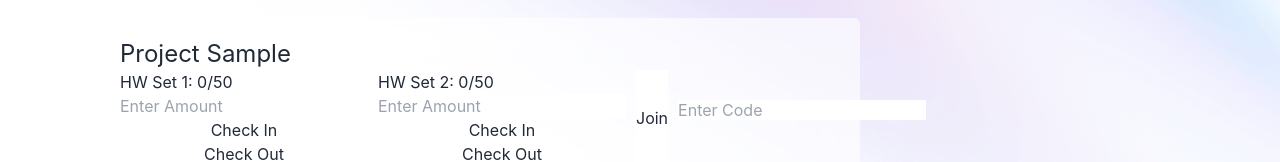
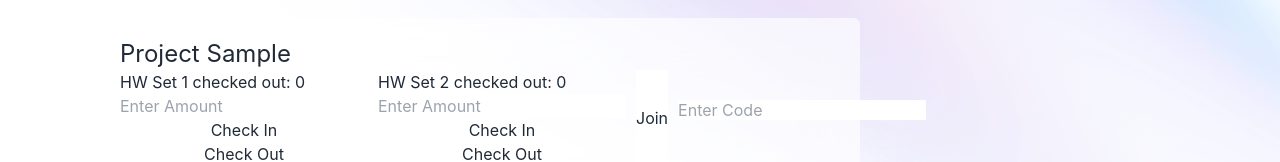
Before and after one commit to R1chardy/ECE-461L-The-Goons, a React (Create React App) app in the folder goons-app/: page /Projects in a window 1280 px wide. Both pictures are taken after typing "Sample", "Sample123" into the empty fields and a click on the button "Create Project". Shown: the part 212-374 px from the top of the page. Built offline with nearby package versions, Linux system fonts and the light colour scheme.

Commit message:
added check in and check out

```diff
--- a/goons-app/src/HWSet.js
+++ b/goons-app/src/HWSet.js
@@ -5,23 +5,23 @@ function HWSet(props) {
     const hwname = props.hwname
     const projname = props.projname
     const joined = props.joined
-    const hwsCounts = props.hwsCounts
+    const hwsChecked = props.hwsChecked
 
     const [inputValue, setInputValue] = useState(0)
 
     const checkInValue = (num) => {
         if(!isNaN(num) && (joined.has(projname))) {
-            // const val = Math.min(value+num, max)
+            const val = Math.max(0, (hwsChecked.has([projname,hwname].toString())? hwsChecked.get([projname,hwname].toString()) : 0) - num)
             //send update to backend
-            props.CheckPressed(hwname, 0)
+            props.CheckPressed(projname, hwname, val)
         }
     }
 
     const checkOutValue = (num) => {
         if(!isNaN(num) && (joined.has(projname))){
-            // const val = Math.max(value-num, 0)
+            const val = Math.min(50, num + (hwsChecked.has([projname,hwname].toString())? hwsChecked.get([projname,hwname].toString()) : 0))
             //send update to backend
-            props.CheckPressed(hwname, 0)
+            props.CheckPressed(projname, hwname, val)
         }
     }
 
@@ -32,7 +32,7 @@ function HWSet(props) {
     return (
         <div>
             <div style={{ display: 'flex', flexDirection: 'column'}}>
-                <p style={{margin: '0', marginRight: '10px'}}>HW Set {hwname}: {0}/{50}</p>
+                <p style={{margin: '0', marginRight: '10px'}}>HW Set {hwname} checked out: {hwsChecked.has([projname,hwname].toString())? hwsChecked.get([projname,hwname].toString()) : 0}</p>
             </div>
             <div style={{display: 'flex', flexDirection: 'column', marginRight: '10px'}}>
                 <input type="text" placeholder="Enter Amount" onChange={handleInputChange}/>
--- a/goons-app/src/Projects.js
+++ b/goons-app/src/Projects.js
@@ -3,10 +3,10 @@ import SingleProject from './SingleProject';
 import CreateProject from './CreateProject'
 
 function Projects() {
-    const max = 50
+    const capacity = 50
     const[joined, setJoined] = useState(new Set())
-    const [hwsCounts, setCounts] = useState(new Map())
-
+    const [hwsCounts, setCounts] = useState(new Map())  //Available
+    const [hwsChecked, setChecked] = useState(new Map())  //Amount checked out by each group
     const [projects, setProjects] = useState([]);
 
     const updateJoinPress = (num, code) => {
@@ -22,10 +22,13 @@ function Projects() {
         }
     }
 
-    const updateHWSets = (hws, num) => {
-        const newCounts = new Map(hwsCounts);
-        newCounts.set(hws, num);
-        setCounts(newCounts)
+    const updateHWSets = (proj, hws, num) => {
+        // const newCounts = new Map(hwsCounts);
+        // newCounts.set(hws, num);
+        // setCounts(newCounts)
+        const newChecked = new Map(hwsChecked)
+        newChecked.set([proj,hws].toString(), num)
+        setChecked(newChecked)
     }
 
     const onCreatePress = (name, code) =>{
@@ -41,7 +44,7 @@ function Projects() {
                     <p className='text-4xl'>Manage Your Projects</p>
                     <CreateProject onCreatePress={onCreatePress}></CreateProject>
                     <div>
-                    {projects.map((project) => (<SingleProject id={project.id} onDataUpdate={updateJoinPress} joined={joined} hwCounts={hwsCounts} onHWUpdate={updateHWSets}></SingleProject>))}
+                    {projects.map((project) => (<SingleProject id={project.id} onDataUpdate={updateJoinPress} joined={joined} hwsChecked={hwsChecked} onHWUpdate={updateHWSets}></SingleProject>))}
                     </div>
                 </div>
                 <div className='w-80'>
--- a/goons-app/src/SingleProject.js
+++ b/goons-app/src/SingleProject.js
@@ -5,8 +5,6 @@ function SingleProject(props) {
 
     const id = props.id
     const joined = props.joined
-    const [hw1Checked, sethw1Checked] = useState(0)
-    const [hw2Checked, sethw2Checked] = useState(0)
 
 
     const [code, setCode] = useState("")
@@ -15,8 +13,8 @@ function SingleProject(props) {
         props.onDataUpdate(id, code)
     }
 
-    const CheckPressed = (hws, num) => {
-        props.onHWUpdate(hws, num)
+    const CheckPressed = (proj, hws, num) => {
+        props.onHWUpdate(proj, hws, num)
     }
 
     const handleInputChange = (event) => {
@@ -27,10 +25,10 @@ function SingleProject(props) {
         <div className="bg-white backdrop-filter backdrop-blur-xl bg-opacity-60 rounded-md m-5 p-5">
             <p className='text-2xl'>Project {props.id}</p>
             <div style={{display: 'flex', marginBottom: 30}}>
-                <HWSet hwname={1} projname={props.id} joined={joined} hwsCounts={props.hwsCounts} CheckPressed={CheckPressed}></HWSet>
-                <HWSet hwname={2} projname={props.id} joined={joined} hwsCounts={props.hwsCounts} CheckPressed={CheckPressed}></HWSet>
+                <HWSet hwname={1} projname={id} joined={joined} hwsChecked={props.hwsChecked} CheckPressed={CheckPressed}></HWSet>
+                <HWSet hwname={2} projname={id} joined={joined} hwsChecked={props.hwsChecked} CheckPressed={CheckPressed}></HWSet>
             <div style={{display: 'flex', flexDirection: 'column', marginRight: '10px'}}>
-                <button style={{height: '100%', backgroundColor: joined.has(props.id)? 'lightGreen' : 'white'}} onClick={JoinPressed}>{joined.has(props.id)? 'Leave' : 'Join'}</button>
+                <button style={{height: '100%', backgroundColor: joined.has(id)? 'lightGreen' : 'white'}} onClick={JoinPressed}>{joined.has(id)? 'Leave' : 'Join'}</button>
             </div>
                 <input type="text" placeholder="Enter Code" onChange={handleInputChange} style={{height: '10%', marginTop: '30px'}}/>
             </div>
```
